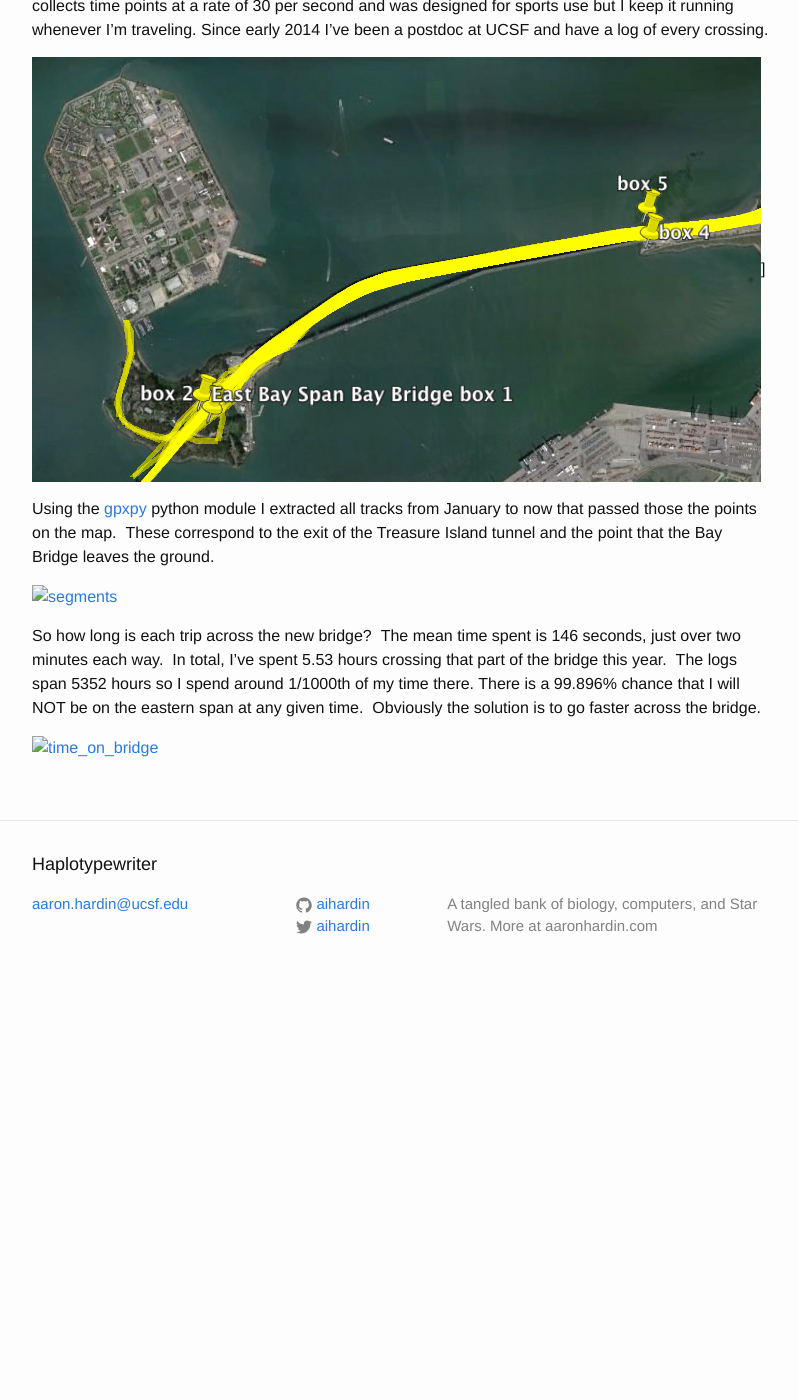
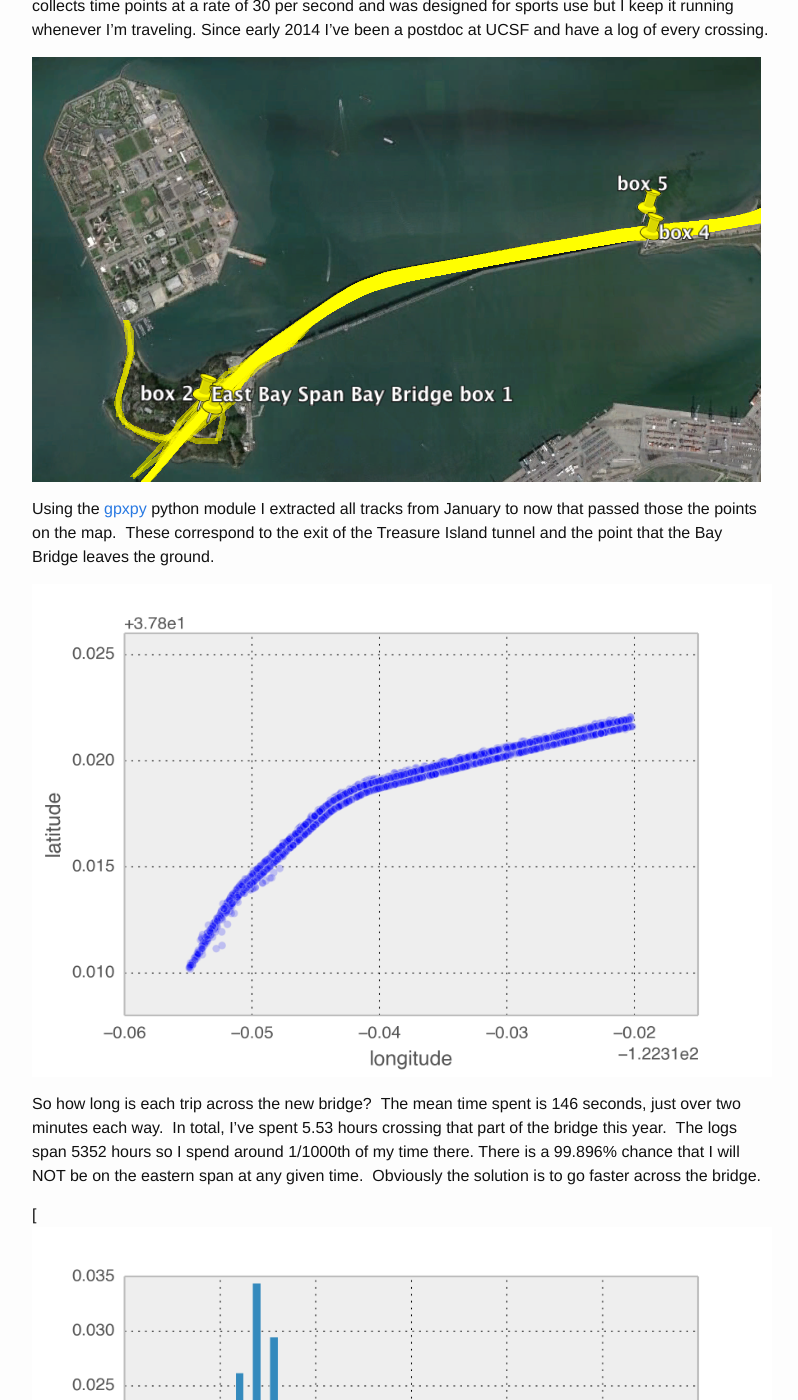
Before and after one commit to aihardin/aihardin.github.io, a Jekyll site: the page built from _posts/2014-08-25-bay-bridge-during-an-earthquake.markdown, in a window 1280 px wide and 1400 px high, scrolled down 527 px. Shown: the whole window, without its empty margins (238-1036 px from the left). Built offline with Jekyll 4.4.1, drawn with Linux system fonts in a browser that asks for light colours; comment, search, counter and statistics services are not loaded; before the commit the page ends 1525 px from its top, so only the background shows below that.

Commit message:
fixing bay bridge

```diff
--- a/_posts/2014-08-25-bay-bridge-during-an-earthquake.markdown
+++ b/_posts/2014-08-25-bay-bridge-during-an-earthquake.markdown
@@ -19,12 +19,12 @@ The earthquake early Sunday morning woke me and most of the Bay Area up wonderin
 
 The new eastern span of the Bay Bridge is very pretty, cost $6.4 Billion, and has been plagued with safety concerns that I'm not qualified to judge.  However, I do cross it to get to work and every so often worry about being on it during a quake.  In order to answer the question of what are the chances I'll be on it during a quake, I looked at my GPS logs that I've collected with the [Antimap](http://theantimap.com/category/applications/antimap-log/) iPhone [app](http://itunes.apple.com/app/antimap-log/id486524181). This collects time points at a rate of 30 per second and was designed for sports use but I keep it running whenever I'm traveling. Since early 2014 I've been a postdoc at UCSF and have a log of every crossing.
 
-![Screen Shot 2014-08-25 at 3.22.06 PM]({{ site.url }}/assets/Screen-Shot-2014-08-25-at-3.22.06-PM.png)]
+![Screen Shot 2014-08-25 at 3.22.06 PM]({{ site.url }}/assets/Screen-Shot-2014-08-25-at-3.22.06-PM.png)
 
 Using the [gpxpy](https://github.com/tkrajina/gpxpy) python module I extracted all tracks from January to now that passed those the points on the map.  These correspond to the exit of the Treasure Island tunnel and the point that the Bay Bridge leaves the ground.
 
-[![segments](http://www.haplotypewriter.com/blog/wp-content/uploads/2014/08/segments.png)](http://www.haplotypewriter.com/blog/wp-content/uploads/2014/08/segments.png)
+![segments]({{ site.url }}/assets/segments.png)
 
 So how long is each trip across the new bridge?  The mean time spent is 146 seconds, just over two minutes each way.  In total, I've spent 5.53 hours crossing that part of the bridge this year.  The logs span 5352 hours so I spend around 1/1000th of my time there. There is a 99.896% chance that I will NOT be on the eastern span at any given time.  Obviously the solution is to go faster across the bridge.
 
-[![time_on_bridge](http://www.haplotypewriter.com/blog/wp-content/uploads/2014/08/time_on_bridge.png)](http://www.haplotypewriter.com/blog/wp-content/uploads/2014/08/time_on_bridge.png)
+[![time_on_bridge]({{ site.url }}/assets/time_on_bridge.png)
```
Also changed, not shown: 3 other files.
